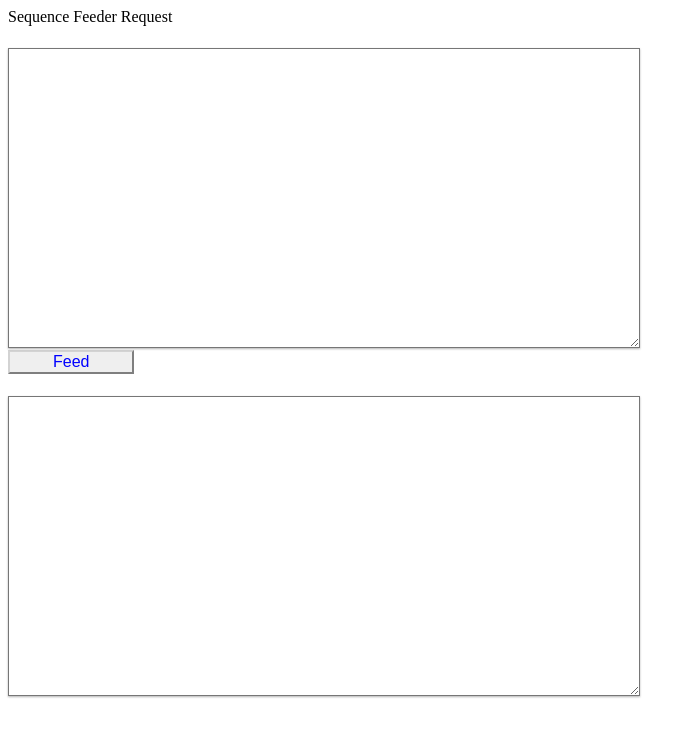
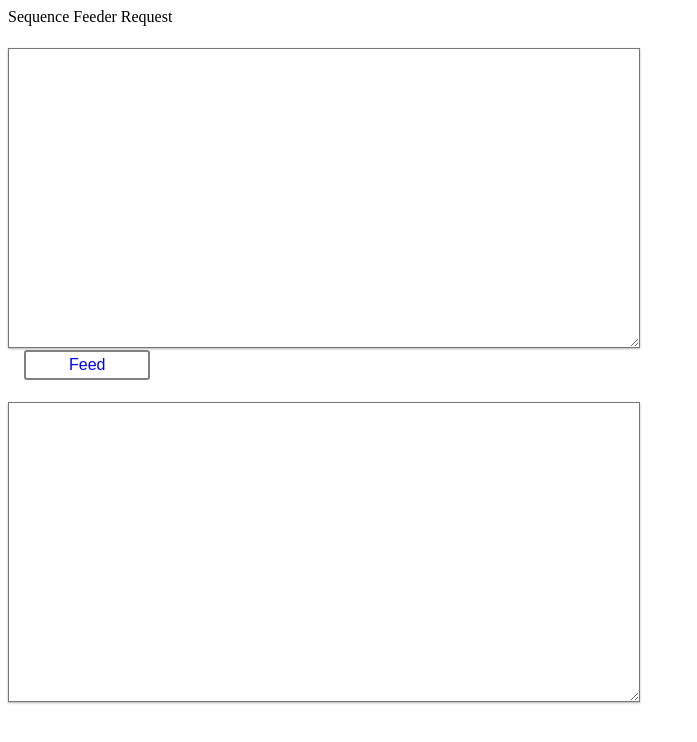
Before and after one commit to tmtsoftware/esw-prototype, a React (Create React App) app in the folder sequencer-ui-app/ts/: page / in a window 1280 px wide. Shown: the top 742 px of the page, without its empty margins (0-697 px from the left). Built offline with nearby package versions, Linux system fonts and the light colour scheme.

Commit message:
Add styled component for feeder component
Co-authored-by: Poorva Gokhale <13188905+Poorva17@users.noreply.github.com>

```diff
--- a/sequencer-ui-app/ts/package.json
+++ b/sequencer-ui-app/ts/package.json
@@ -5,7 +5,8 @@
   "dependencies": {
     "react": "^16.3.2",
     "react-dom": "^16.3.2",
-    "react-scripts-ts": "2.16.0"
+    "react-scripts-ts": "2.16.0",
+    "styled-components": "^3.3.3"
   },
   "scripts": {
     "start": "react-scripts-ts start",
--- a/sequencer-ui-app/ts/src/sequencer/components/IOOperationComponent.tsx
+++ b/sequencer-ui-app/ts/src/sequencer/components/IOOperationComponent.tsx
@@ -1,5 +1,15 @@
 import * as React from 'react';
 import {Component} from 'react';
+import styled from "styled-components";
+
+const Button = styled.button`
+        border-radius: 3px;
+        padding: 0.25em 1em;
+        margin: 0 1em;
+        background: transparent;
+        color: blue;
+        border: 2px solid grey;
+      `;
 
 interface IProps {
     componentNameProp: string
@@ -34,7 +44,7 @@ class IOOperationComponent extends Component<IProps, IState> {
                 <div>{componentNameProp} Request</div>
                 <div><span><textarea className="Textarea" value={this.state.input} onChange={this.updateInput}/></span></div>
                 <div>
-                    <button onClick={this.handleClick}>{operation}</button>
+                    <Button onClick={this.handleClick}>{operation}</Button>
                 </div>
                 <div><span><textarea className="Textarea" value={output}/></span></div>
             </div>
```
Also changed, not shown: 1 other file (tests, documents, lock files or other folders).
